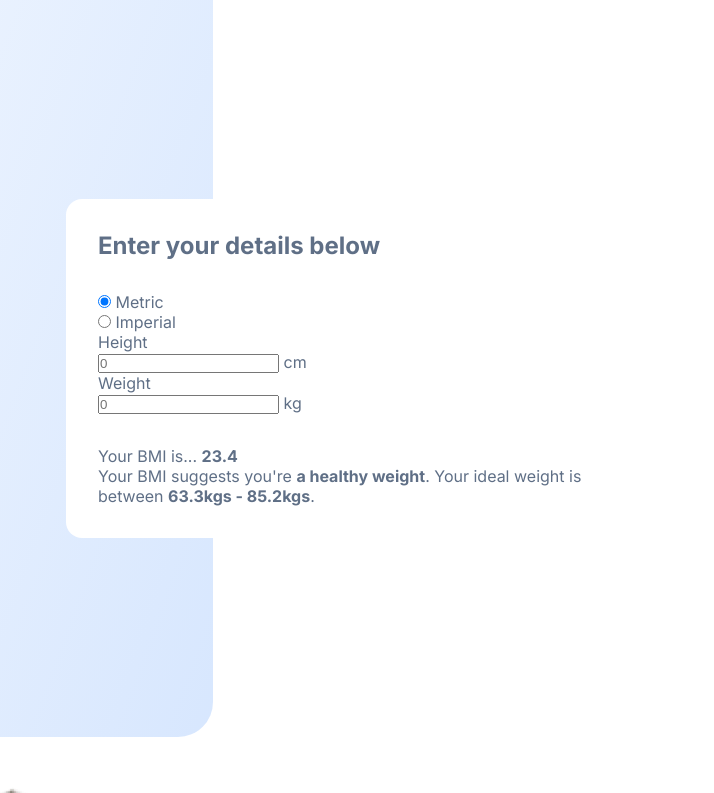
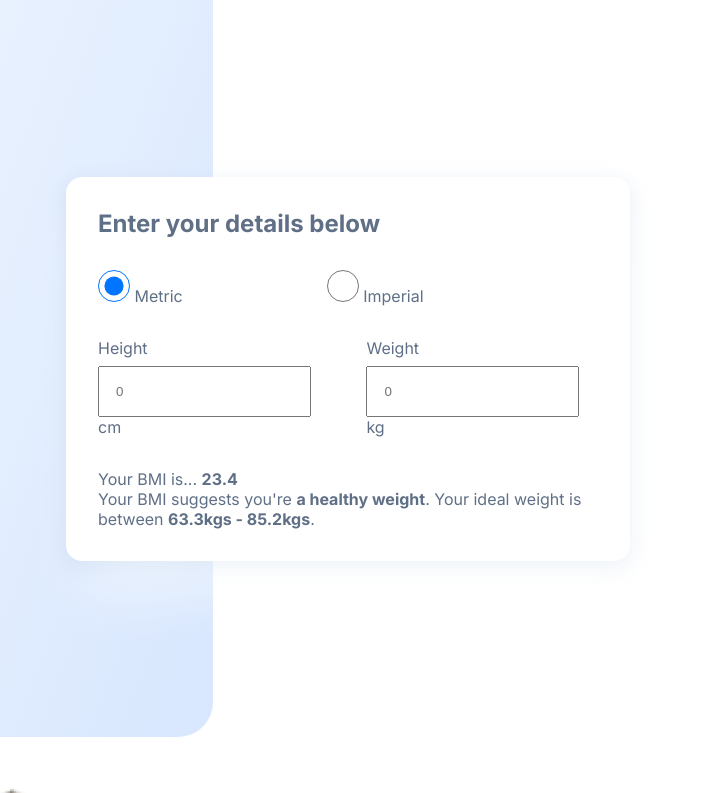
Before and after one commit to Emelinur/bmi-calculator, a plain HTML site: page starter-code/index.html in a window 1280 px wide. Shown: the top 793 px of the page, 566-1280 px from the left. Drawn offline with Linux system fonts and the light colour scheme.

Commit message:
CSS updates: Add box-shadow to body and enhance form layout with new flex properties for better spacing and alignment

```diff
--- a/starter-code/style.css
+++ b/starter-code/style.css
@@ -128,5 +128,35 @@ body {
   display: flex;
   flex-direction: column;
   gap:var(--space-400);
-  box-shadow: ;
+  box-shadow: 16px 32px 56px 0 rgba(255, 255, 255, 0.5), 0 6px 20px 0 rgba(144, 174, 207, 0.25);
 }
+.BodyMass__form{
+  display: flex;
+  flex-direction: column;
+  gap:var(--space-400);
+}
+.BodyMass__units{
+  display: flex;
+  flex-direction: row;
+  gap: var(--space-1800);
+
+}
+.BodyMass__radio-group input[type="radio" i]
+ {
+width: var(--space-400);
+height:var(--space-400);
+
+}
+.BodyMass__field{
+ display: flex;
+  flex-direction: column;
+  gap:var(--space-100);
+}
+.BodyMass__inputs--metric{
+  display: flex;
+  flex-direction: row;
+  gap: var(--space-400);
+}
+input:not([type="range" i]){
+  padding:var(--space-200);
+}
```
